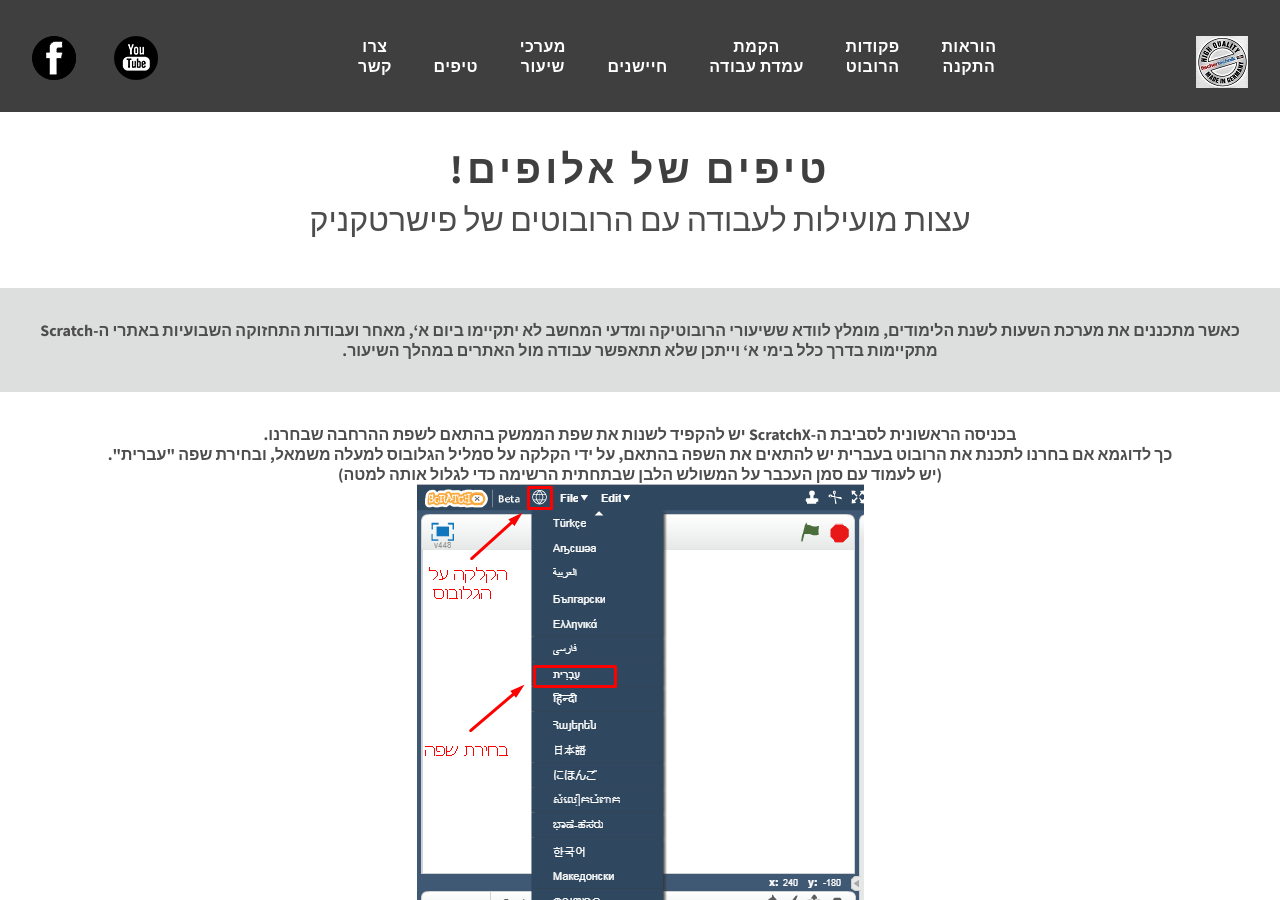
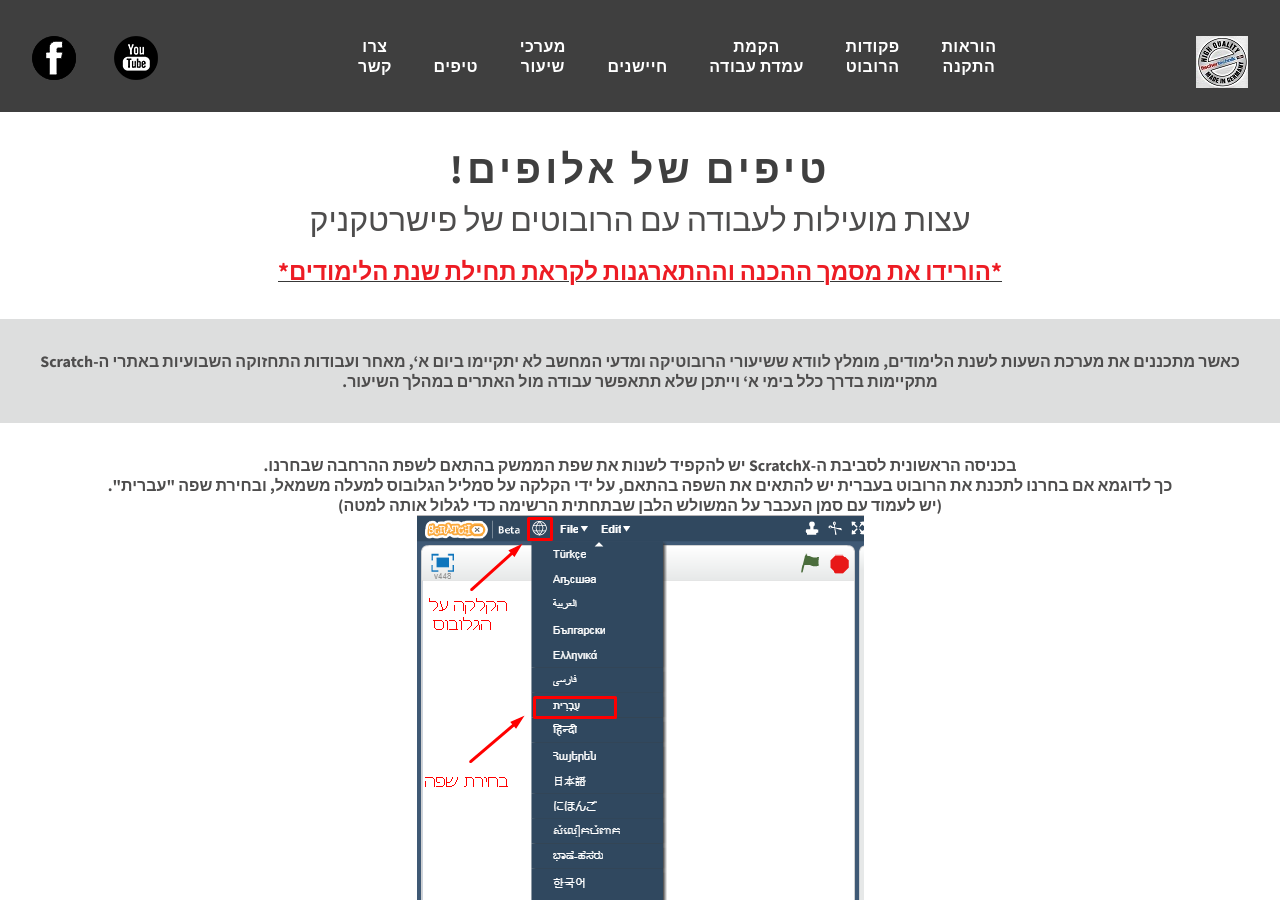
Before and after one commit to adihadas/ftscratch, a Jekyll site: the page tips.html, which Jekyll copies as it is, in a window 1280 px wide and 900 px high. Built offline with Jekyll 4.4.1, drawn with Linux system fonts in a browser that asks for light colours.

Commit message:
prep and tips

```diff
--- a/index.html
+++ b/index.html
@@ -39,15 +39,14 @@
 	</div>
 </div>
 <div id="logo" class="container">
-	 <h1 style="color: rgb(0, 113, 188);" "font-family: Verdana; text-align: center;"><span style="color: rgb(237, 28, 36);">FT</span>ScratchTXT</h1>
+	 <h1 style="color: rgb(0, 113, 188);" "text-align: center;"><span style="color: rgb(237, 28, 36);">FT</span>ScratchTXT</h1>
 	 <div id="page" class="container">
 		<div id="sidebar" align="center"><a href="src/TXT_he.pdf" target="_blank"><img src="images/522429_TXT_Controller_Packshot-400.jpg"  alt="" /></a></div>
 		<div id="content">
 			 <div class="title">
 			 			<h2>ברוכים הבאים מתכנתי Scratchx!</h2>
-						<span class="byline">תכנתו את בקר ה-<a href="src/TXT_he.pdf" target="_blank"><b>TXT</b><a> של פישרטקניק באמצעות <b>FTscratchTXT</b></span>
+						<span class="byline">תכנתו את בקר ה-<a href="src/TXT_he.pdf" target="_blank"><b>TXT</b><a> של פישרטקניק באמצעות <b>FTscratchTXT</b> וההרחבה של סביבת הפיתוח<b> <a href="http://scratchx.org/" target="_blank">ScratchX</a></b>, לשליטה ברובוטים של פישרטקניק<br></span>
 			</div>
-			<p align="center"><b>FTScratchTXT</b> מאפשרת שימוש בהרחבה של סביבת הפיתוח <a href="http://scratchx.org/" target="_blank">ScratchX</a> לתכנות בקר ה-TXT ושליטה ברובוטים של פישרטקניק<br></p>
 		</div>
 	</div>
 </div>
--- a/tips.html
+++ b/tips.html
@@ -44,9 +44,10 @@
 			<h2 id="main">טיפים של אלופים!</h2>
 			<span class="byline">עצות מועילות לעבודה עם הרובוטים של פישרטקניק<br></span>
 		</div>
+		<b>
+		<span class="byline"><a href="src/robotics_prep.pdf"><div style="color: rgb(237, 28, 36)" align="center"><font size="5">*הורידו את מסמך ההכנה וההתארגנות לקראת תחילת שנת הלימודים*</font></div></a></span>
 	</div>
 </div>
-<b>
 <div id="portfolio-wrapper">
 	<div id="portfolio" class="container">
 		כאשר מתכננים את מערכת השעות לשנת הלימודים, מומלץ לוודא ששיעורי הרובוטיקה ומדעי המחשב לא יתקיימו ביום א‘, מאחר ועבודות התחזוקה השבועיות באתרי ה-Scratch מתקיימות בדרך כלל בימי א‘ וייתכן שלא תתאפשר עבודה מול האתרים במהלך השיעור.
```
Also changed, not shown: 1 other file.
